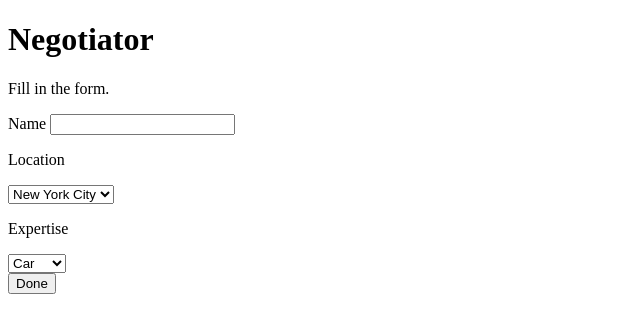
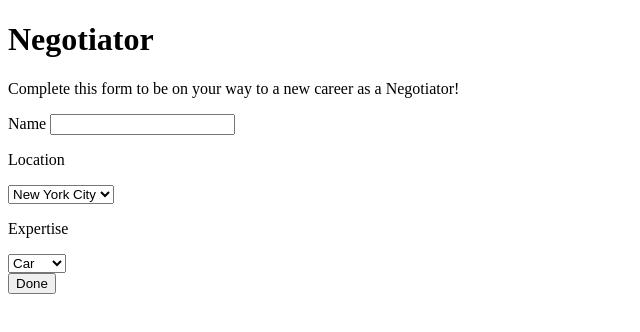
Before and after one commit to jao05/Negotiator, a website: page public/index.html in a window 1280 px wide. Both pictures are taken after a click on the button "Become a Negotiator". Shown: the whole page, without its empty margins (0-640 px from the left). Drawn offline with nearby package versions, Linux system fonts and the light colour scheme.

Commit message:
Modified Negotiator sign-up form prompt

```diff
--- a/public/index.html
+++ b/public/index.html
@@ -32,7 +32,7 @@
 			</div>
 
 			<div class="negotiatorSignupPage">
-				<p>Fill in the form.</p>
+				<p>Complete this form to be on your way to a new career as a Negotiator!</p>
 				<form>
 					<label for="agentName">Name</label>
 	  				<input type="text" name="agentName" id="agentName"><br>
--- a/public/index.js
+++ b/public/index.js
@@ -224,11 +224,7 @@ function selectItemAndAddDetail()
 function chooseDifferentCity()
 {
     // Provide link to return to "Select Area Screen"
-}
-
-function populateNegotiatorList() // ***************THIS IS getAndDisplayAgents()**********
-{
-    // Use item detail variables to query the Negotiator collection in the db & return matches in a radio button list
+    // Back button??
 }
 
 function chooseNegotiator()
@@ -240,6 +236,7 @@ function chooseNegotiator()
 function chooseDifferentItem()
 {
     // Provide link to return to "Select Item Screen"
+    // Or add Back button??
     selectItemAndAddDetail();
 }
 
@@ -272,7 +269,7 @@ function getAndDisplayAgents() {
 }
 
 $(function() {
-    // getAndDisplayAgents();
+
     renderStartPage();
 })
 
```
